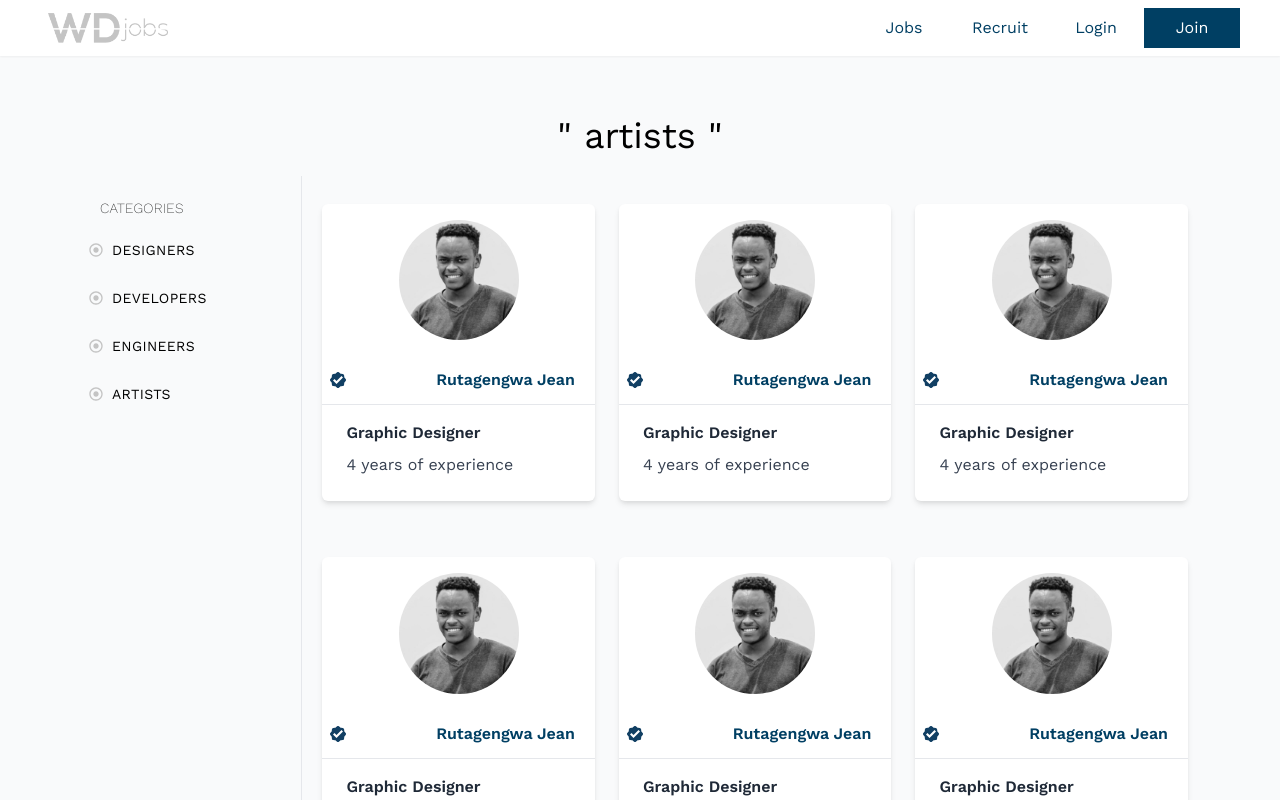
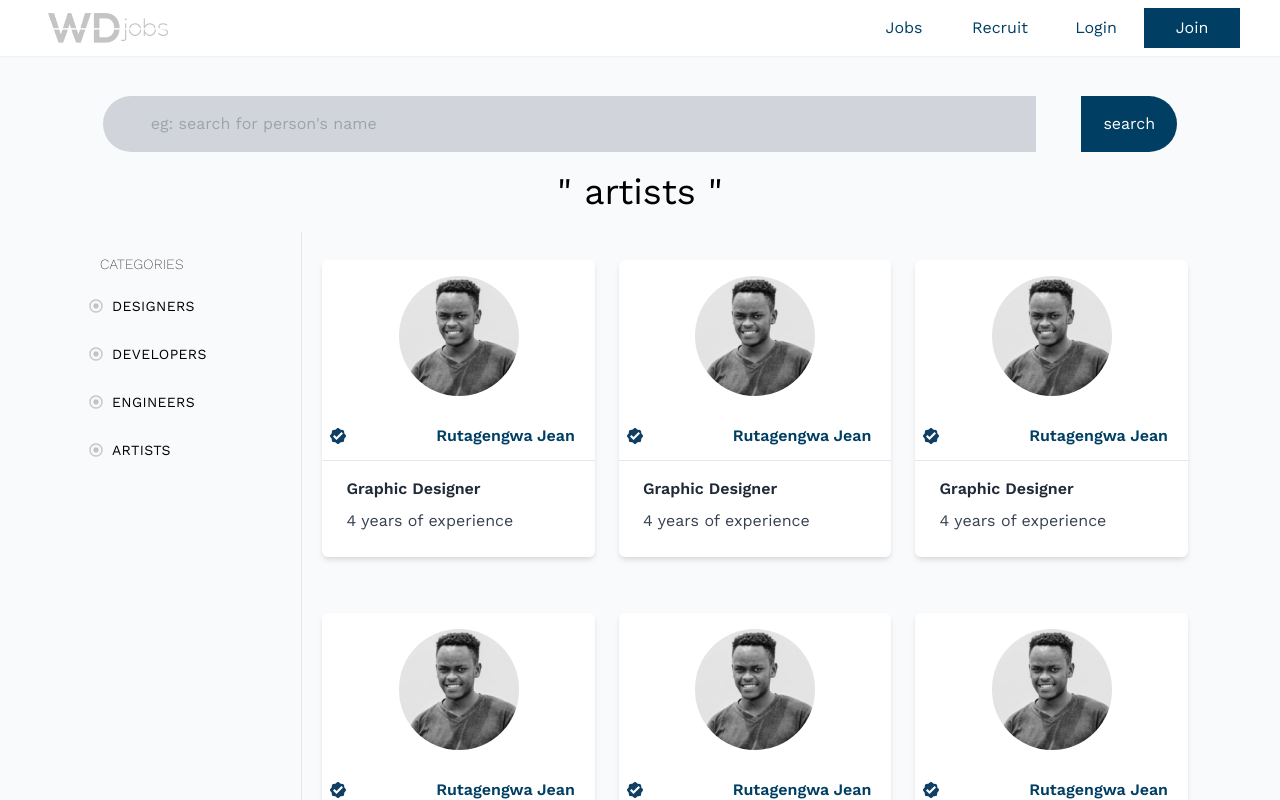
Before and after one commit to EDMONDGIHOZO/dwjobs-web, a React (Create React App) app: page /category/artists in a window 1280 px wide. Shown: the top 800 px of the page. Built offline with nearby package versions, Linux system fonts and the light colour scheme.

Commit message:
add search to category

```diff
--- a/src/pages/Category/index.jsx
+++ b/src/pages/Category/index.jsx
@@ -2,6 +2,7 @@ import ProfileCard from "@/components/card/profileCard.jsx";
 import SideBar from "@/components/sideBar";
 import Wrapper from "@/components/Wrapper";
 import React from "react";
+import Rfb from "@/components/buttons/rfb";
 import { useParams } from "react-router";
 
 const Category = () => {
@@ -10,6 +11,21 @@ const Category = () => {
   return (
     <Wrapper>
       <section>
+        <div>
+          <div className="flex justify-around">
+            <input
+              type="text"
+              placeholder="eg: search for person's name"
+              className="w-10/12 bg-gray-300 pl-12 focus:outline-none rounded-l-full p-4"
+            />
+            <Rfb
+              rightborder={"rounded-r-full"}
+              title="search"
+              color="bg-primary"
+              textColor={"text-white"}
+            />
+          </div>
+        </div>
         <h2 className="text-4xl text-center md:m-5"> " {slug} "</h2>
         <div className="md:flex">
           <div className=" md:w-1/5 border-r md:mr-2">
```
